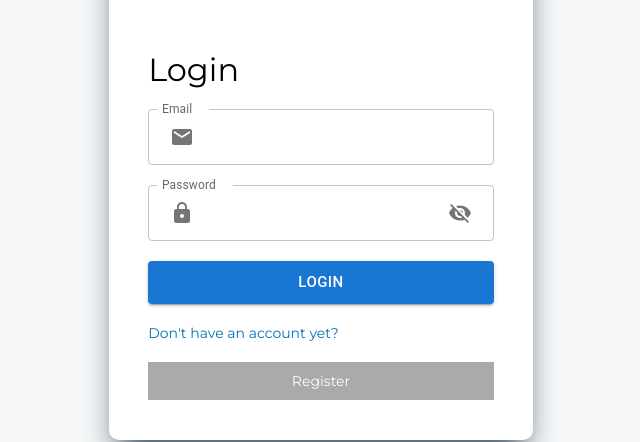
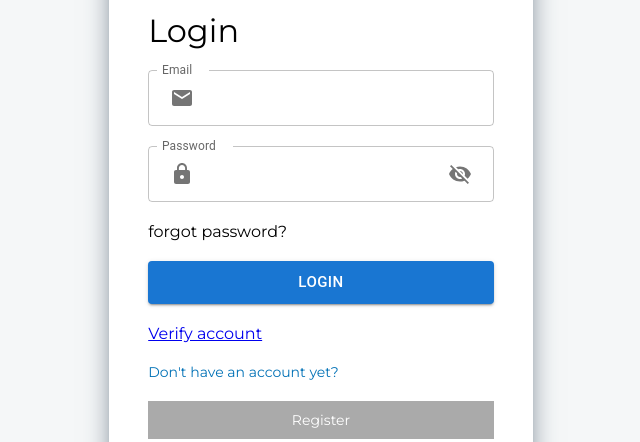
Before and after one commit to rxmann/Ecommerce-BechCha-Client, a React (Create React App) app: page /login in a window 1280 px wide. Shown: the part 237-679 px from the top of the page, without its empty margins (319-959 px from the left). Built offline with nearby package versions, Linux system fonts and the light colour scheme.

Commit message:
login needs verified user

```diff
--- a/src/AdminComponents/Widgets/OrderWidget.jsx
+++ b/src/AdminComponents/Widgets/OrderWidget.jsx
@@ -17,6 +17,9 @@ const Title = styled.span`
 const Table = styled.table`
   width: 100%;
   border-spacing: 20px;
+`
+const TableBody = styled.tbody`
+
 `
 const TableRow = styled.tr`
 
@@ -57,7 +60,7 @@ const Name = styled.span`
 
 const OrderWidget = () => {
 
-  const StatusButton = ({type}) => {
+  const StatusButton = ({ type }) => {
     let color, background;
     switch (type) {
       case "Pending":
@@ -77,7 +80,7 @@ const OrderWidget = () => {
         background = ""
         break;
     }
-    return <Button size={"small"} color={color} sx={{background: background}} type={type}> {type} </Button>
+    return <Button size={"small"} color={color} sx={{ background: background }} type={type}> {type} </Button>
   }
 
 
@@ -85,6 +88,7 @@ const OrderWidget = () => {
     <Container>
       <Title>Recent Transactions</Title>
       <Table>
+        <TableBody>
           <TableRow>
             <TableHead> Customer </TableHead>
             <TableHead> Date </TableHead>
@@ -125,6 +129,7 @@ const OrderWidget = () => {
             <Amount> RS 1200 </Amount>
             <Status> <StatusButton type="Declined" /> </Status>
           </TableRow>
+        </TableBody>
       </Table>
     </Container>
   )
--- a/src/App.js
+++ b/src/App.js
@@ -138,7 +138,7 @@ const App = () => {
       element: <RegisterPage />
     },
     {
-      path: "/verify-registration",
+      path: "/verify-registration/:id",
       element: <VerifyOTP />
     }
 
--- a/src/Components/ProfilePages/ProfileDisplay.jsx
+++ b/src/Components/ProfilePages/ProfileDisplay.jsx
@@ -5,6 +5,7 @@ import VerifiedIcon from '@mui/icons-material/Verified';
 import EmailIcon from '@mui/icons-material/Email';
 import LocationCityIcon from '@mui/icons-material/LocationCity';
 import SmartphoneIcon from '@mui/icons-material/Smartphone';
+import PermContactCalendarIcon from '@mui/icons-material/PermContactCalendar';
 
 const Card = styled.div`
     display: flex;
@@ -105,14 +106,11 @@ const ProfileDisplay = () => {
         }
     }]
 
-    const Rightdisplay = "https://img.freepik.com/free-photo/wooden-symbol-shopping-cart-online-shopping-concept_1387-883.jpg?w=1380&t=st=1674658539~exp=1674659139~hmac=c96a59e31c9a67c01e2f8a43b9760855aad6c1fee18d29ee3a395f16740e353c";
-
-
     return (
         <Card>
 
             <UserProfile>
-                <Avatar alt="Rxman" src={Rightdisplay} sx={{ width: 100, height: 100 }} />
+                <Avatar alt="Rxman" src={""} sx={{ width: 100, height: 100 }} />
                 <UsernameWrapper> @rxmxn <VerifiedIcon color="primary" /> </UsernameWrapper>
                 <UserInfo>
                     <ItemTitle> Account Details </ItemTitle>
@@ -128,6 +126,10 @@ const ProfileDisplay = () => {
                         <SmartphoneIcon />
                         <Data> +977 8789898987 </Data>
                     </Item>
+                    <Item>
+                        <PermContactCalendarIcon />
+                        <Data> 2002 / 02 / 12 </Data>
+                    </Item>
                     <ItemTitle> Joined monday, 23rd January </ItemTitle>
                 </UserInfo>
             </UserProfile>
@@ -135,7 +137,7 @@ const ProfileDisplay = () => {
 
             <Form>
                 <FormItem>
-                    <Avatar alt="Rxman" src={Rightdisplay} sx={{ width: 100, height: 100 }} />
+                    <Avatar alt="Rxman" src={""} sx={{ width: 100, height: 100 }} />
                     <IconButton color="primary" aria-label="upload picture" component="label">
                         <input hidden accept="image/*" type="file" />
                         <AddPhotoAlternateIcon />
--- a/src/Components/VerifyOTPpage.jsx
+++ b/src/Components/VerifyOTPpage.jsx
@@ -1,6 +1,6 @@
 import styled from "styled-components"
 import Button from '@mui/material/Button';
-import { Link, useLocation, useNavigate } from "react-router-dom";
+import { Link, useLocation, useNavigate, useParams } from "react-router-dom";
 import { useState } from "react";
 import { publicRequest } from "../requestMethods/requestMethods";
 import {
@@ -89,8 +89,8 @@ const Fade = styled.p`
 
 const VerifyOTP = () => {
 
-    const location = useLocation();
-    const userId = location.state?.userId;
+    const userId = useParams().id;
+
     const [otp, setOTP] = useState("")
     const navigate = useNavigate();
 
--- a/src/Pages/LoginPage.jsx
+++ b/src/Pages/LoginPage.jsx
@@ -1,7 +1,7 @@
 import styled from "styled-components"
 import LockIcon from '@mui/icons-material/Lock';
 import Button from '@mui/material/Button';
-import { Link, useNavigate } from "react-router-dom";
+import { Link, useLocation, useNavigate } from "react-router-dom";
 import { useState } from "react";
 import { publicRequest } from "../requestMethods/requestMethods";
 import {
@@ -85,10 +85,18 @@ const Logo = styled.img`
     margin-bottom: 30px;
 `
 
+const LinkItem = styled.a`
+    cursor: pointer;
+`
+
 
 
 
 const LoginPage = () => {
+
+    const location = useLocation();
+    const userId = location.state?.userId;
+
     const [email, setEmail] = useState("")
     const [password, setPassword] = useState("")
     const navigate = useNavigate();
@@ -100,20 +108,11 @@ const LoginPage = () => {
     const handleSubmitLogin = async (e) => {
         e.preventDefault();
         try {
-
-            if (email === null || password === null){
-                throw new Error("Email and Password field cannot be empty.")
-            }
             const response = await publicRequest.post("/users/login", {
                 email,
                 password
             })
-            console.log(response.data);
-            toast.success(`Logged in successfully.`, {
-                position: "top-right",
-                theme: "colored"
-            })
-            toast.info(`Welcome to BechCha ${response.data.username.toUpperCase()}`, {
+            toast.success(`Welcome to BechCha ${response.data.username.toUpperCase()}`, {
                 position: "top-center",
                 theme: "colored"
             })
@@ -140,10 +139,8 @@ const LoginPage = () => {
 
                 <Wrappper>
                     <H1> Login </H1>
-                    <Form  onSubmit={handleSubmitLogin}>
-
-
-                    <FormControl>
+                    <Form onSubmit={handleSubmitLogin}>
+                        <FormControl>
                             <InputLabel> Email </InputLabel>
                             <OutlinedInput
                                 value={email}
@@ -187,7 +184,9 @@ const LoginPage = () => {
                             />
                         </FormControl>
 
+                        <LinkItem> forgot password? </LinkItem>
                         <Button type="submit" size="large" variant="contained"> Login </Button>
+                        <LinkItem href={`/verify-registration/${userId}`} > Verify account </LinkItem>
 
                         <Span> Don't have an account yet? </Span>
 
@@ -195,7 +194,7 @@ const LoginPage = () => {
                             onClick={() => navigate("/register")}>
                             Register
                         </Btn>
-                   </Form>
+                    </Form>
                 </Wrappper>
 
             </Card>
--- a/src/Pages/RegisterPage.jsx
+++ b/src/Pages/RegisterPage.jsx
@@ -118,8 +118,7 @@ const RegisterPage = () => {
                 position: "top-center",
                 theme: "colored"
             } )
-            console.log(response.data.user._id);
-            navigate("/verify-registration",  { state: { userId: response.data.user._id } } );
+            navigate("/login",  { state: { userId: response.data.user._id } } );
         }
         catch (err) {
             toast.error(err?.response?.data, {
```
Lines whose indentation alone changed are shown as unchanged.
